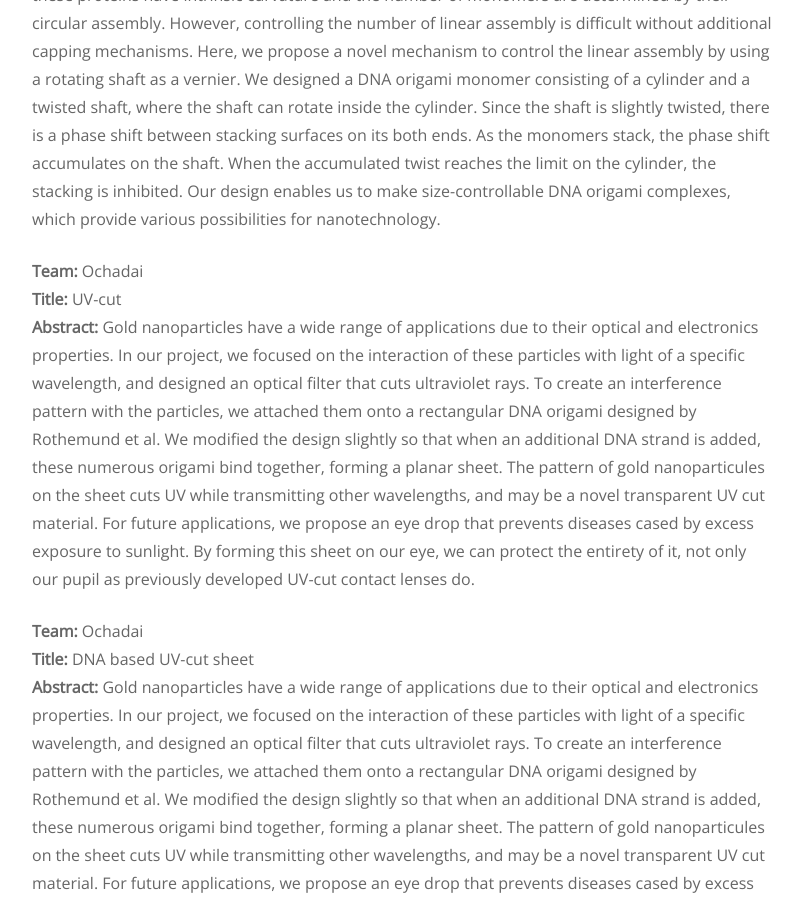
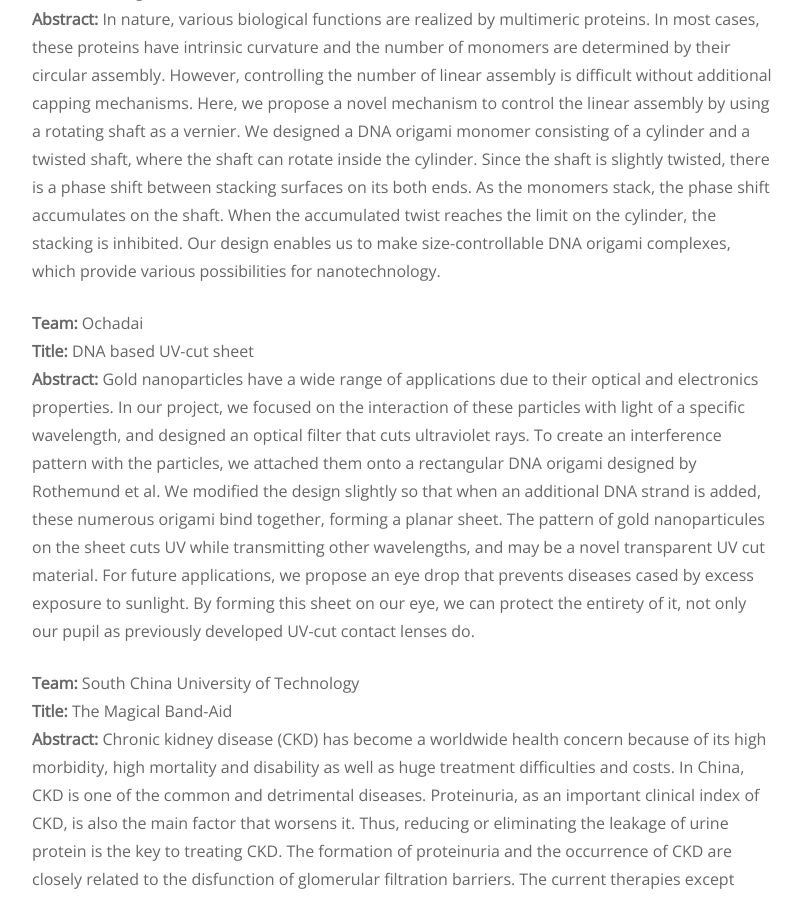
Before and after one commit to sdouglas/biomod, a Jekyll site: the page built from abstracts/index.md, in a window 1280 px wide and 900 px high, scrolled down 6684 px. Shown: the whole window, without its empty margins (64-866 px from the left). Built offline with Jekyll 4.4.1, drawn with Linux system fonts in a browser that asks for light colours; nearby versions of some CDN libraries; Markdown is read by kramdown in place of the engine named in the settings.

Commit message:
remove Ochadai dupe

```diff
--- a/abstracts/index.md
+++ b/abstracts/index.md
@@ -69,10 +71,6 @@ date:   2015-10-28 16:25:00
 **Abstract:**  In nature, various biological functions are realized by multimeric proteins. In most cases, these proteins have intrinsic curvature and the number of monomers are determined by their circular assembly. However, controlling the number of linear assembly is difficult without additional capping mechanisms. Here, we propose a novel mechanism to control the linear assembly by using a rotating shaft as a vernier.    We designed a DNA origami monomer consisting of a cylinder and a twisted shaft, where the shaft can rotate inside the cylinder. Since the shaft is slightly twisted, there is a phase shift between stacking surfaces on its both ends. As the monomers stack, the phase shift accumulates on the shaft. When the accumulated twist reaches the limit on the cylinder, the stacking is inhibited.    Our design enables us to make size-controllable DNA origami complexes, which provide various possibilities for nanotechnology.
 
 **Team:** Ochadai<br>
-**Title:** UV-cut <br>
-**Abstract:** Gold nanoparticles have a wide range of applications due to their optical and electronics properties. In our project, we focused on the interaction of these particles with light of a specific wavelength, and designed an optical filter that cuts ultraviolet rays. To create an interference pattern with the particles, we attached them onto a rectangular DNA origami designed by Rothemund et al. We modified the design slightly so that when an additional DNA strand is added, these numerous origami bind together, forming a planar sheet.   The pattern of gold nanoparticules on the sheet cuts UV while transmitting other wavelengths, and may be a novel transparent UV cut material. For future applications, we propose an eye drop that prevents diseases cased by excess exposure to sunlight. By forming this sheet on our eye, we can protect the entirety of it, not only our pupil as previously developed UV-cut contact lenses do.
-
-**Team:** Ochadai<br>
 **Title:** DNA based UV-cut sheet<br>
 **Abstract:** Gold nanoparticles have a wide range of applications due to their optical and electronics properties. In our project, we focused on the interaction of these particles with light of a specific wavelength, and designed an optical filter that cuts ultraviolet rays. To create an interference pattern with the particles, we attached them onto a rectangular DNA origami designed by Rothemund et al. We modified the design slightly so that when an additional DNA strand is added, these numerous origami bind together, forming a planar sheet.   The pattern of gold nanoparticules on the sheet cuts UV while transmitting other wavelengths, and may be a novel transparent UV cut material. For future applications, we propose an eye drop that prevents diseases cased by excess exposure to sunlight. By forming this sheet on our eye, we can protect the entirety of it, not only our pupil as previously developed UV-cut contact lenses do.
 
```
Also changed, not shown: other parts of abstracts/index.md (+2 -0 lines).
